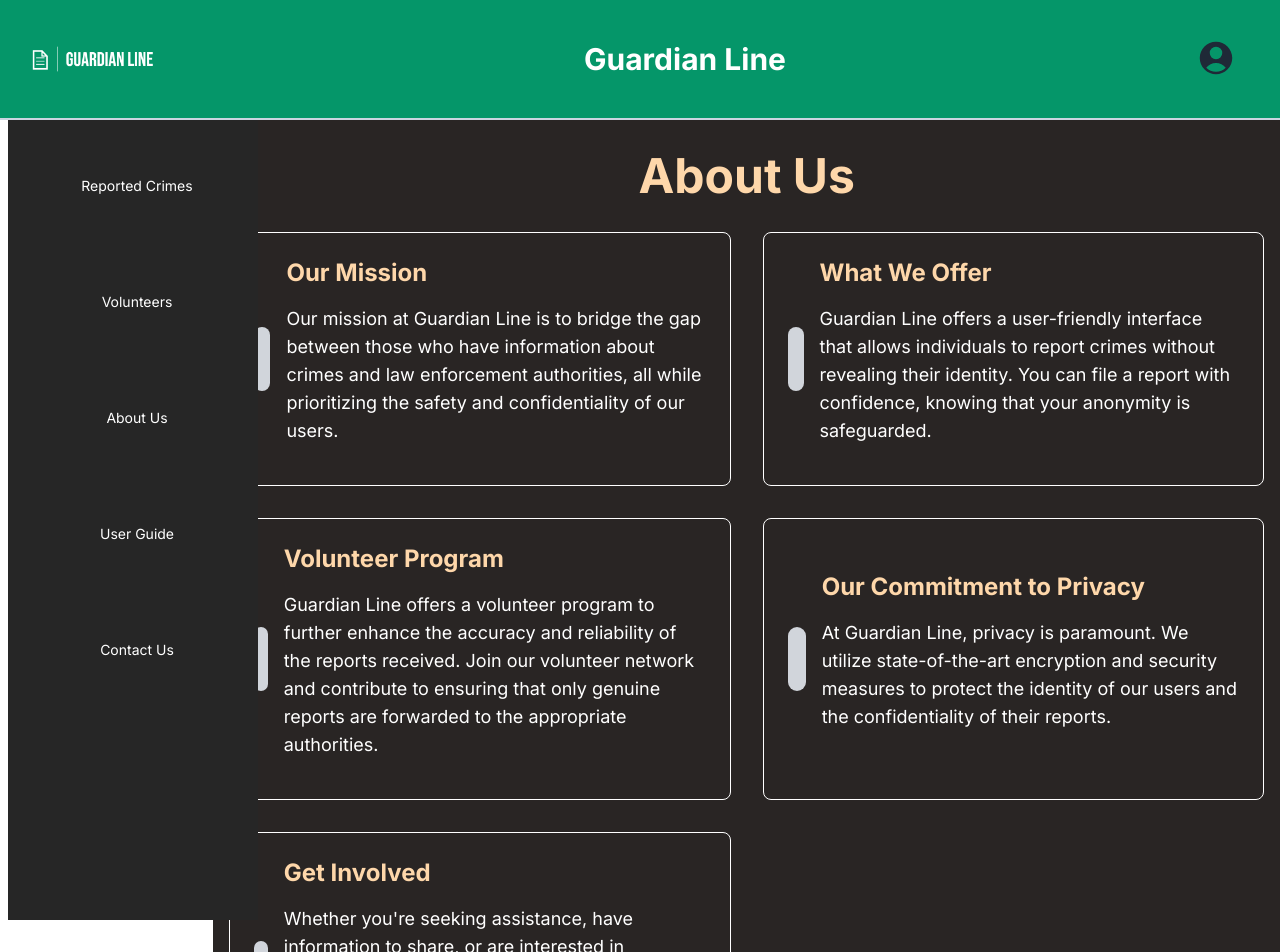
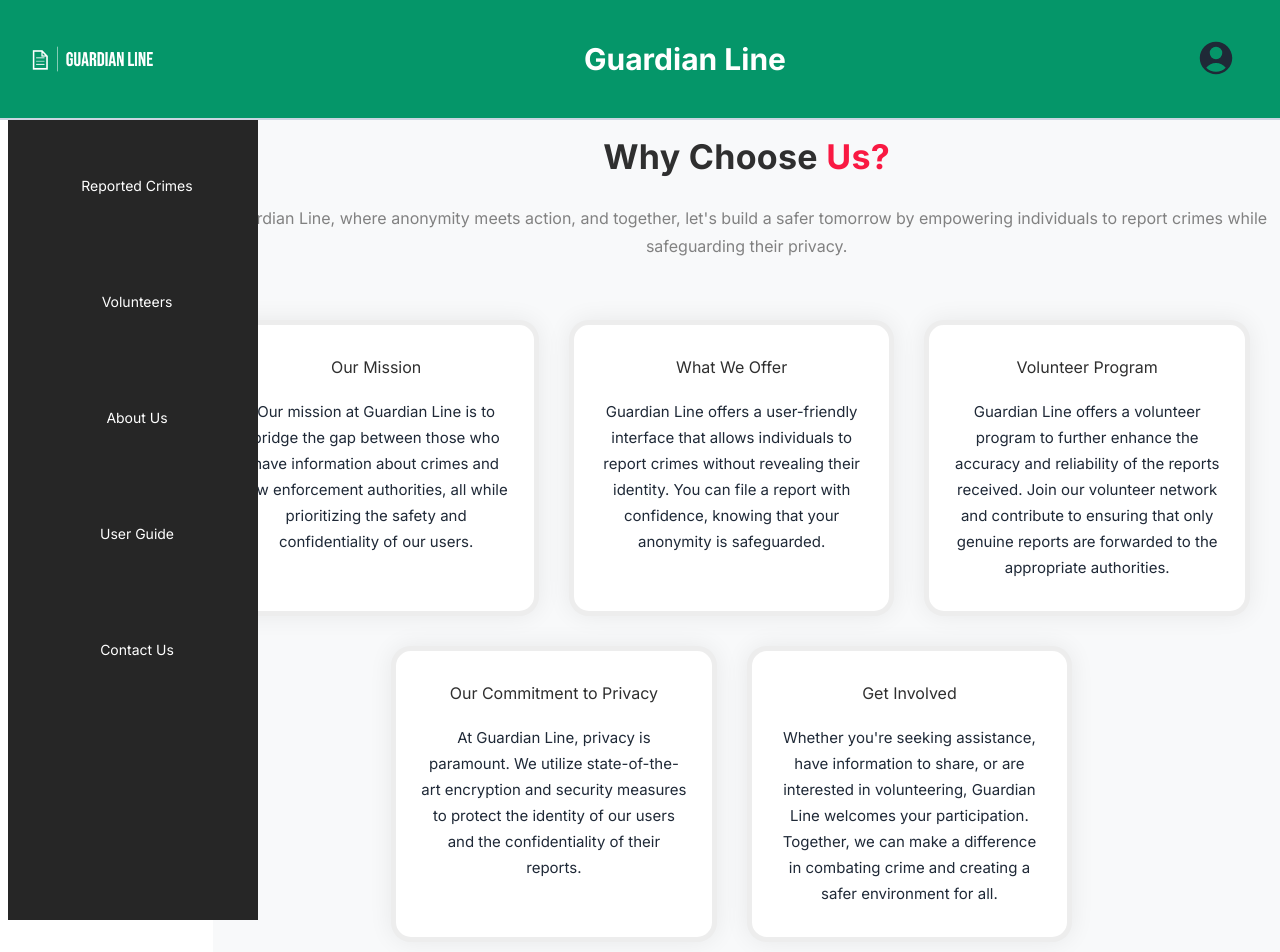
Before and after one commit to annupriy/Guardian-Line, a Next.js app in the folder guardian-line/: page /aboutUs in a window 1280 px wide. Shown: the top 952 px of the page. Built offline with nearby package versions, Linux system fonts and the light colour scheme.

Commit message:
About us page done

```diff
--- a/guardian-line/src/app/(logged)/aboutUs/about_us.tsx
+++ b/guardian-line/src/app/(logged)/aboutUs/about_us.tsx
@@ -1,58 +1,124 @@
 
+
+// import React from 'react';
+// import styles from './styles.module.css'; // Assuming your CSS file is named styles.module.css
+
+// const AboutUsInfo = () => {
+//   return (
+//     // <div className="flex justify-center items-center min-h-screen bg-stone-800">
+//     //   <div className="container mx-auto px-4 py-8 text-white">
+//     //     <h1 className="text-center text-5xl font-bold mb-8 text-orange-200">About Us</h1>
+//     //     <div className="grid grid-cols-1 md:grid-cols-2 gap-8">
+//     //       <div className="flex items-center border border-white rounded-lg p-6">
+//     //         <div className="w-16 h-16 mr-4 bg-gray-300 rounded-full"></div>
+//     //         <div>
+//     //           <h2 className="text-2xl font-bold mb-4 text-orange-200">Our Mission</h2>
+//     //           <p className="text-lg mb-4">
+//     //             Our mission at Guardian Line is to bridge the gap between those who have information about crimes and law enforcement authorities, all while prioritizing the safety and confidentiality of our users.
+//     //           </p>
+//     //         </div>
+//     //       </div>
+//     //       <div className="flex items-center border border-white rounded-lg p-6">
+//     //         <div className="w-16 h-16 mr-4 bg-gray-300 rounded-full"></div>
+//     //         <div>
+//     //           <h2 className="text-2xl font-bold mb-4 text-orange-200">What We Offer</h2>
+//     //           <p className="text-lg mb-4">
+//     //             Guardian Line offers a user-friendly interface that allows individuals to report crimes without revealing their identity. You can file a report with confidence, knowing that your anonymity is safeguarded.
+//     //           </p>
+//     //         </div>
+//     //       </div>
+//     //       <div className="flex items-center border border-white rounded-lg p-6">
+//     //         <div className="w-16 h-16 mr-4 bg-gray-300 rounded-full"></div>
+//     //         <div>
+//     //           <h2 className="text-2xl font-bold mb-4 text-orange-200">Volunteer Program</h2>
+//     //           <p className="text-lg mb-4">
+//     //             Guardian Line offers a volunteer program to further enhance the accuracy and reliability of the reports received. Join our volunteer network and contribute to ensuring that only genuine reports are forwarded to the appropriate authorities.
+//     //           </p>
+//     //         </div>
+//     //       </div>
+//     //       <div className="flex items-center border border-white rounded-lg p-6">
+//     //         <div className="w-16 h-16 mr-4 bg-gray-300 rounded-full"></div>
+//     //         <div>
+//     //           <h2 className="text-2xl font-bold mb-4 text-orange-200">Our Commitment to Privacy</h2>
+//     //           <p className="text-lg mb-4">
+//     //             At Guardian Line, privacy is paramount. We utilize state-of-the-art encryption and security measures to protect the identity of our users and the confidentiality of their reports.
+//     //           </p>
+//     //         </div>
+//     //       </div>
+//     //       <div className="flex items-center border border-white rounded-lg p-6">
+//     //         <div className="w-16 h-16 mr-4 bg-gray-300 rounded-full"></div>
+//     //         <div>
+//     //           <h2 className="text-2xl font-bold mb-4 text-orange-200">Get Involved</h2>
+//     //           <p className="text-lg mb-4">
+//     //             Whether you're seeking assistance, have information to share, or are interested in volunteering, Guardian Line welcomes your participation. Together, we can make a difference in combating crime and creating a safer environment for all.
+//     //           </p>
+//     //         </div>
+//     //       </div>
+//     //     </div>
+//     //   </div>
+//     // </div>
+
+//     <div className={`${styles.feat} ${styles.bgGray} ${styles.pt5} ${styles.pb5}`}>
+//       <div className={styles.container}>
+//         <div className={styles.row}>
+//           <div className={`${styles.sectionHead} col-sm-12`}>
+//             <h4><span>Why Choose</span> Us?</h4>
+//             <p>When you choose us, you'll feel the benefit of 10 years' experience of Web Development. Because we know the digital world and we know that how to handle it. With working knowledge of online, SEO and social media.</p>
+//           </div>
+//           <div className={`${styles.colLG4} ${styles.colSM6}`}>
+//             <div className={styles.item}> <span className={`${styles.icon} ${styles.featureBoxColOne}`}><i className="fa fa-globe"></i></span>
+//               <h6>Modern Design</h6>
+//               <p>We use latest technology for the latest world because we know the demand of peoples.</p>
+//             </div>
+//           </div>
+//           {/* Other item components */}
+//         </div>
+//       </div>
+//     </div>
+//   );
+// };
+
+// export default AboutUsInfo;
 
 import React from 'react';
 
 const AboutUsInfo = () => {
   return (
-    <div className="flex justify-center items-center min-h-screen bg-stone-800">
-      <div className="container mx-auto px-4 py-8 text-white">
-        <h1 className="text-center text-5xl font-bold mb-8 text-orange-200">About Us</h1>
-        <div className="grid grid-cols-1 md:grid-cols-2 gap-8">
-          <div className="flex items-center border border-white rounded-lg p-6">
-            <div className="w-16 h-16 mr-4 bg-gray-300 rounded-full"></div>
-            <div>
-              <h2 className="text-2xl font-bold mb-4 text-orange-200">Our Mission</h2>
-              <p className="text-lg mb-4">
-                Our mission at Guardian Line is to bridge the gap between those who have information about crimes and law enforcement authorities, all while prioritizing the safety and confidentiality of our users.
-              </p>
+    <div style={{ background: '#f8f9fa', paddingTop: '20px', paddingBottom: '20px' }}>
+      <div style={{ margin: '0 auto', maxWidth: '1140px' }}>
+        <div style={{ display: 'flex', flexDirection: 'column', alignItems: 'center' }}>
+          <div style={{ marginBottom: '60px' }}>
+            <h4 style={{ position: 'relative', padding: '0', color: '#f91942', lineHeight: '1', letterSpacing: '0.3px', fontSize: '34px', fontWeight: '700', textAlign: 'center', textTransform: 'none', marginBottom: '30px' }}><span style={{ fontWeight: '700', paddingBottom: '5px', color: '#2f2f2f' }}>Why Choose</span> Us?</h4>
+            <p style={{ color: '#818181', fontSize: '16px', lineHeight: '28px', textAlign: 'center' }}>Guardian Line, where anonymity meets action, and together, let's build a safer tomorrow by empowering individuals to report crimes while safeguarding their privacy.</p>
+          </div>
+          <div style={{ display: 'flex',  flexWrap: 'wrap', justifyContent: 'center' }}>
+            <div style={{ flex: '0 0 calc(33.33333% - 30px)', maxWidth: 'calc(33.33333% - 30px)', marginRight: '30px', marginBottom: '30px', background: '#fff', textAlign: 'center', padding: '30px 25px', boxShadow: '0 0px 25px rgba(0, 0, 0, 0.07)', borderRadius: '20px', border: '5px solid rgba(0, 0, 0, 0.07)', transition: 'all 0.5s ease 0s' }}>
+              <span style={{ fontSize: '40px', marginBottom: '25px', color: '#f91942', width: '90px', height: '90px', lineHeight: '96px', borderRadius: '50px', background: 'rgba(247, 198, 5, 0.20)' }}><i className="fa fa-globe"></i></span>
+              <h6 style={{ marginBottom: '20px', color: '#2f2f2f' }}>Our Mission</h6>
+              <p style={{ fontSize: '15px', lineHeight: '26px' }}>Our mission at Guardian Line is to bridge the gap between those who have information about crimes and law enforcement authorities, all while prioritizing the safety and confidentiality of our users.</p>
             </div>
-          </div>
-          <div className="flex items-center border border-white rounded-lg p-6">
-            <div className="w-16 h-16 mr-4 bg-gray-300 rounded-full"></div>
-            <div>
-              <h2 className="text-2xl font-bold mb-4 text-orange-200">What We Offer</h2>
-              <p className="text-lg mb-4">
-                Guardian Line offers a user-friendly interface that allows individuals to report crimes without revealing their identity. You can file a report with confidence, knowing that your anonymity is safeguarded.
-              </p>
+            {/* Other item components */}
+            <div style={{ flex: '0 0 calc(33.33333% - 30px)', maxWidth: 'calc(33.33333% - 30px)', marginRight: '30px', marginBottom: '30px', background: '#fff', textAlign: 'center', padding: '30px 25px', boxShadow: '0 0px 25px rgba(0, 0, 0, 0.07)', borderRadius: '20px', border: '5px solid rgba(0, 0, 0, 0.07)', transition: 'all 0.5s ease 0s' }}>
+              <span style={{ fontSize: '40px', marginBottom: '25px', color: '#f91942', width: '90px', height: '90px', lineHeight: '96px', borderRadius: '50px', background: 'rgba(247, 198, 5, 0.20)' }}><i className="fa fa-globe"></i></span>
+              <h6 style={{ marginBottom: '20px', color: '#2f2f2f' }}>What We Offer</h6>
+              <p style={{ fontSize: '15px', lineHeight: '26px' }}>Guardian Line offers a user-friendly interface that allows individuals to report crimes without revealing their identity. You can file a report with confidence, knowing that your anonymity is safeguarded.</p>
             </div>
-          </div>
-          <div className="flex items-center border border-white rounded-lg p-6">
-            <div className="w-16 h-16 mr-4 bg-gray-300 rounded-full"></div>
-            <div>
-              <h2 className="text-2xl font-bold mb-4 text-orange-200">Volunteer Program</h2>
-              <p className="text-lg mb-4">
-                Guardian Line offers a volunteer program to further enhance the accuracy and reliability of the reports received. Join our volunteer network and contribute to ensuring that only genuine reports are forwarded to the appropriate authorities.
-              </p>
+            <div style={{ flex: '0 0 calc(33.33333% - 30px)', maxWidth: 'calc(33.33333% - 30px)', marginRight: '30px', marginBottom: '30px', background: '#fff', textAlign: 'center', padding: '30px 25px', boxShadow: '0 0px 25px rgba(0, 0, 0, 0.07)', borderRadius: '20px', border: '5px solid rgba(0, 0, 0, 0.07)', transition: 'all 0.5s ease 0s' }}>
+              <span style={{ fontSize: '40px', marginBottom: '25px', color: '#f91942', width: '90px', height: '90px', lineHeight: '96px', borderRadius: '50px', background: 'rgba(247, 198, 5, 0.20)' }}><i className="fa fa-globe"></i></span>
+              <h6 style={{ marginBottom: '20px', color: '#2f2f2f' }}>Volunteer Program</h6>
+              <p style={{ fontSize: '15px', lineHeight: '26px' }}>Guardian Line offers a volunteer program to further enhance the accuracy and reliability of the reports received. Join our volunteer network and contribute to ensuring that only genuine reports are forwarded to the appropriate authorities.</p>
             </div>
-          </div>
-          <div className="flex items-center border border-white rounded-lg p-6">
-            <div className="w-16 h-16 mr-4 bg-gray-300 rounded-full"></div>
-            <div>
-              <h2 className="text-2xl font-bold mb-4 text-orange-200">Our Commitment to Privacy</h2>
-              <p className="text-lg mb-4">
-                At Guardian Line, privacy is paramount. We utilize state-of-the-art encryption and security measures to protect the identity of our users and the confidentiality of their reports.
-              </p>
+            <div style={{ flex: '0 0 calc(33.33333% - 30px)', maxWidth: 'calc(33.33333% - 30px)', marginRight: '30px', marginBottom: '30px', background: '#fff', textAlign: 'center', padding: '30px 25px', boxShadow: '0 0px 25px rgba(0, 0, 0, 0.07)', borderRadius: '20px', border: '5px solid rgba(0, 0, 0, 0.07)', transition: 'all 0.5s ease 0s' }}>
+              <span style={{ fontSize: '40px', marginBottom: '25px', color: '#f91942', width: '90px', height: '90px', lineHeight: '96px', borderRadius: '50px', background: 'rgba(247, 198, 5, 0.20)' }}><i className="fa fa-globe"></i></span>
+              <h6 style={{ marginBottom: '20px', color: '#2f2f2f' }}>Our Commitment to Privacy</h6>
+              <p style={{ fontSize: '15px', lineHeight: '26px' }}>At Guardian Line, privacy is paramount. We utilize state-of-the-art encryption and security measures to protect the identity of our users and the confidentiality of their reports.</p>
             </div>
-          </div>
-          <div className="flex items-center border border-white rounded-lg p-6">
-            <div className="w-16 h-16 mr-4 bg-gray-300 rounded-full"></div>
-            <div>
-              <h2 className="text-2xl font-bold mb-4 text-orange-200">Get Involved</h2>
-              <p className="text-lg mb-4">
-                Whether you're seeking assistance, have information to share, or are interested in volunteering, Guardian Line welcomes your participation. Together, we can make a difference in combating crime and creating a safer environment for all.
-              </p>
+            <div style={{ flex: '0 0 calc(33.33333% - 30px)', maxWidth: 'calc(33.33333% - 30px)', marginRight: '30px', marginBottom: '30px', background: '#fff', textAlign: 'center', padding: '30px 25px', boxShadow: '0 0px 25px rgba(0, 0, 0, 0.07)', borderRadius: '20px', border: '5px solid rgba(0, 0, 0, 0.07)', transition: 'all 0.5s ease 0s' }}>
+              <span style={{ fontSize: '40px', marginBottom: '25px', color: '#f91942', width: '90px', height: '90px', lineHeight: '96px', borderRadius: '50px', background: 'rgba(247, 198, 5, 0.20)' }}><i className="fa fa-globe"></i></span>
+              <h6 style={{ marginBottom: '20px', color: '#2f2f2f' }}>Get Involved</h6>
+              <p style={{ fontSize: '15px', lineHeight: '26px' }}>Whether you're seeking assistance, have information to share, or are interested in volunteering, Guardian Line welcomes your participation. Together, we can make a difference in combating crime and creating a safer environment for all.</p>
             </div>
-          </div>
+            </div>
         </div>
       </div>
     </div>
```
